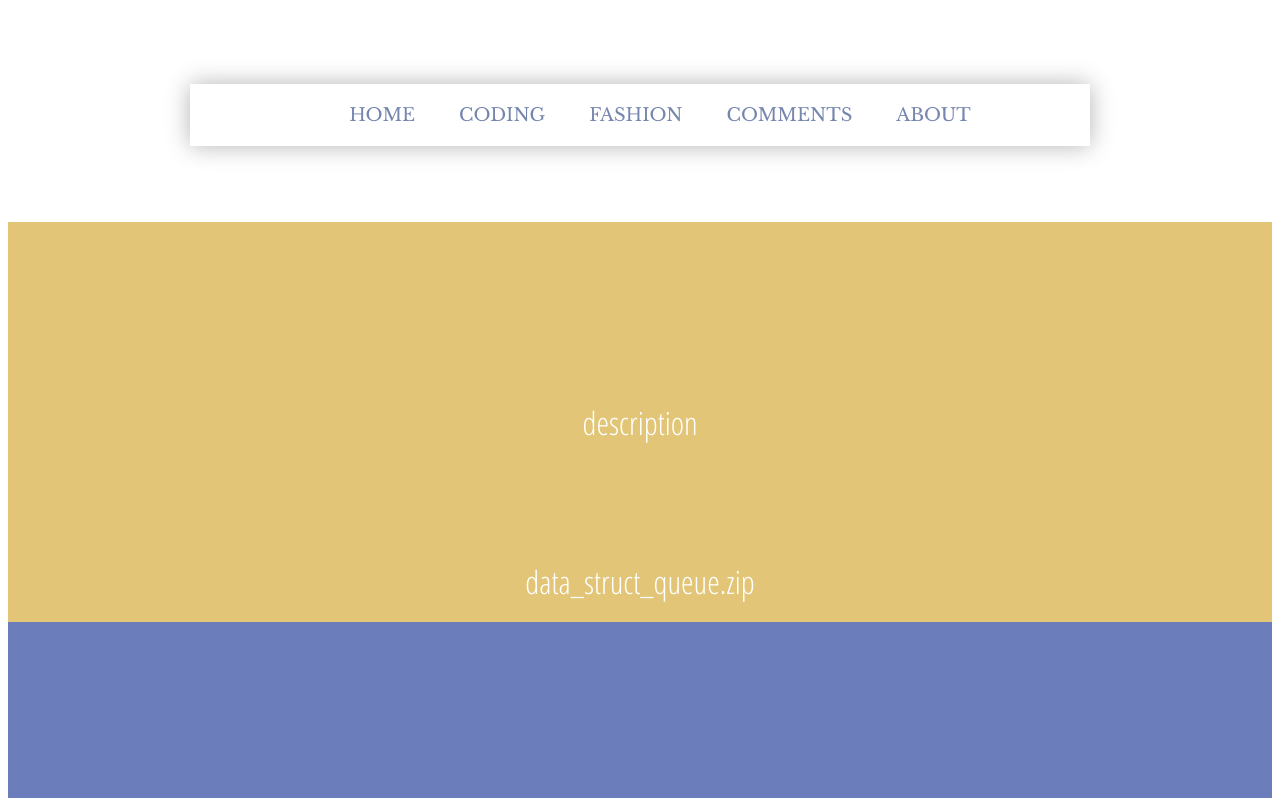
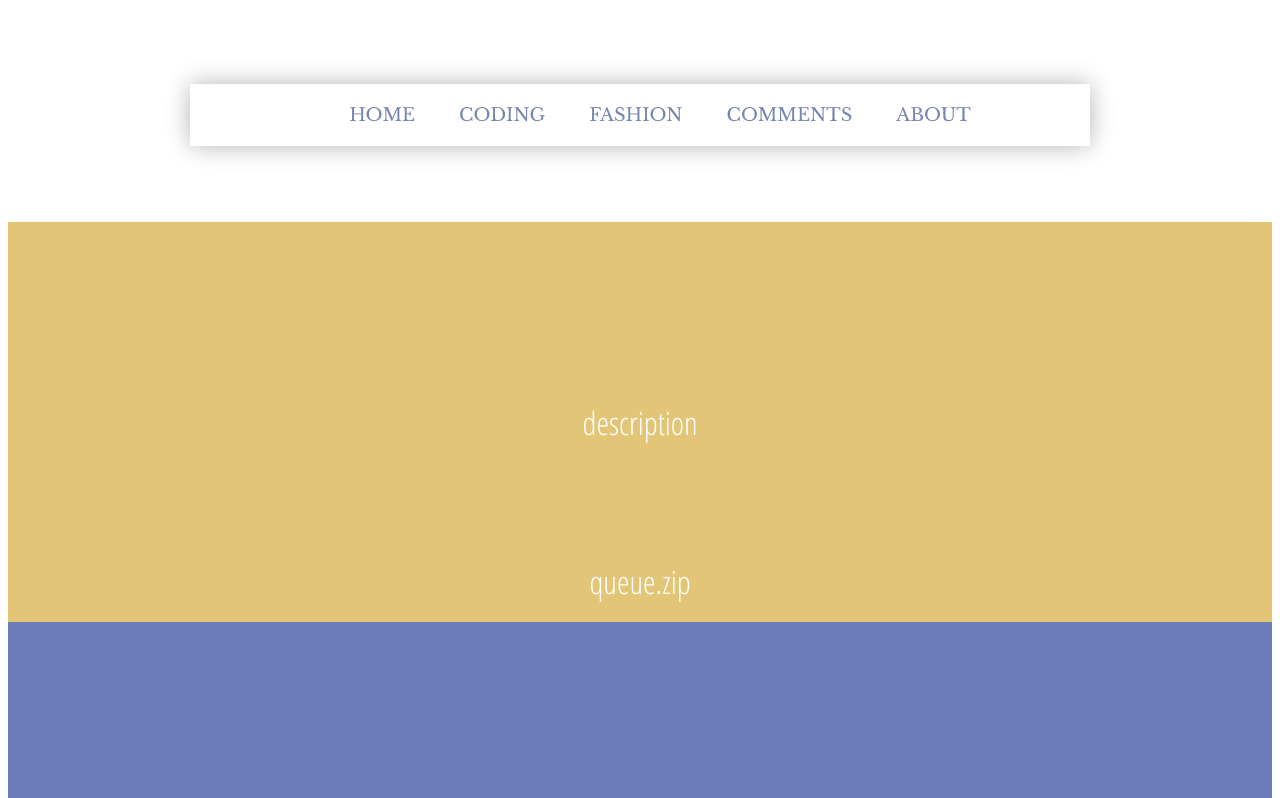
Before and after one commit to YuyaoYolandaCheng/cse134_HW3, a plain HTML site: page code.html in a window 1280 px wide. Shown: the top 798 px of the page. Drawn offline with nearby package versions, Linux system fonts and the light colour scheme.

Commit message:
Update code.html

```diff
--- a/code.html
+++ b/code.html
@@ -24,7 +24,7 @@
 <div class="box-1">
     <p>description</p>
     <div class="btn">
-      <a href="data_struct_queue.zip" class="button">data_struct_queue.zip</a>
+      <a href="queue.zip" class="button">queue.zip</a>
     </div>
   </div>
 
```
